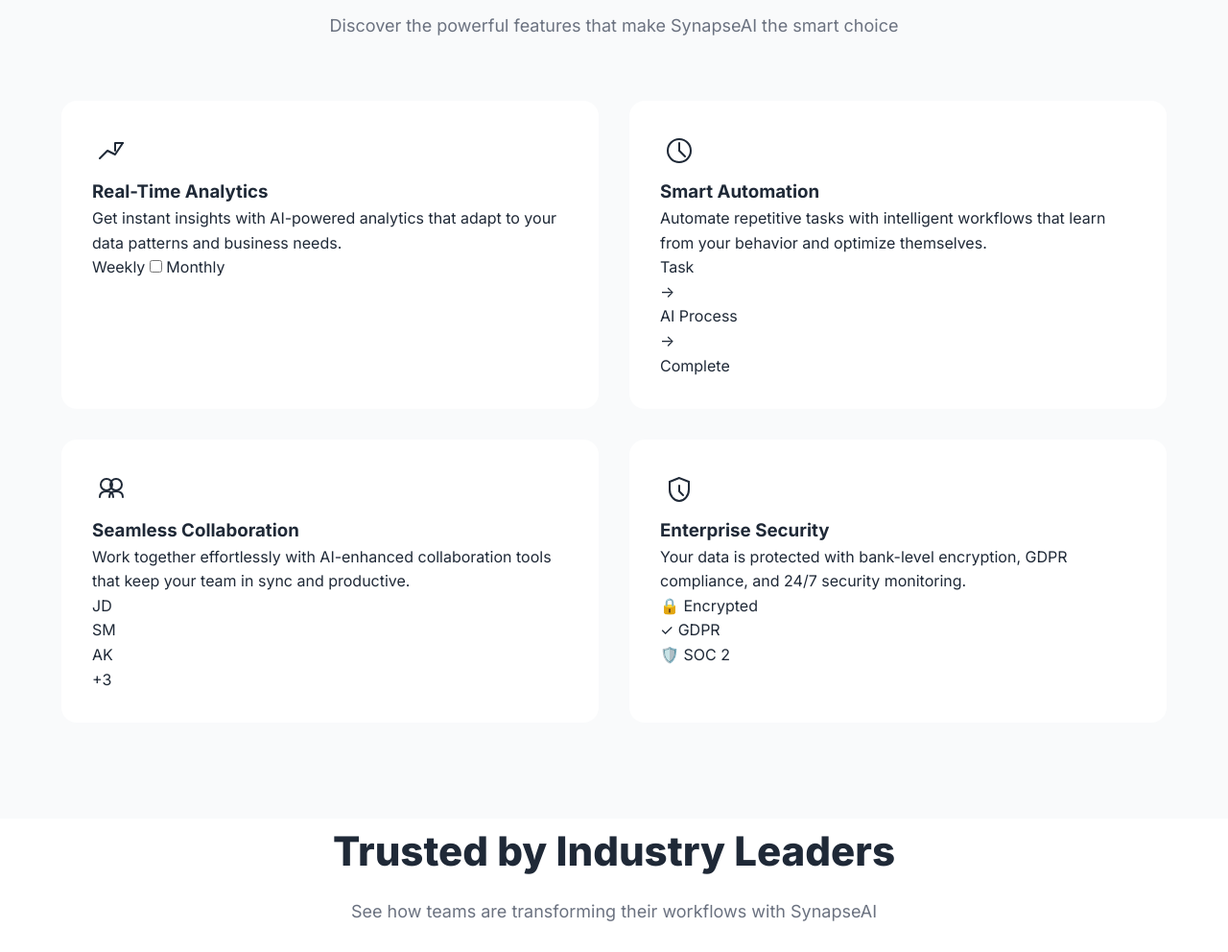
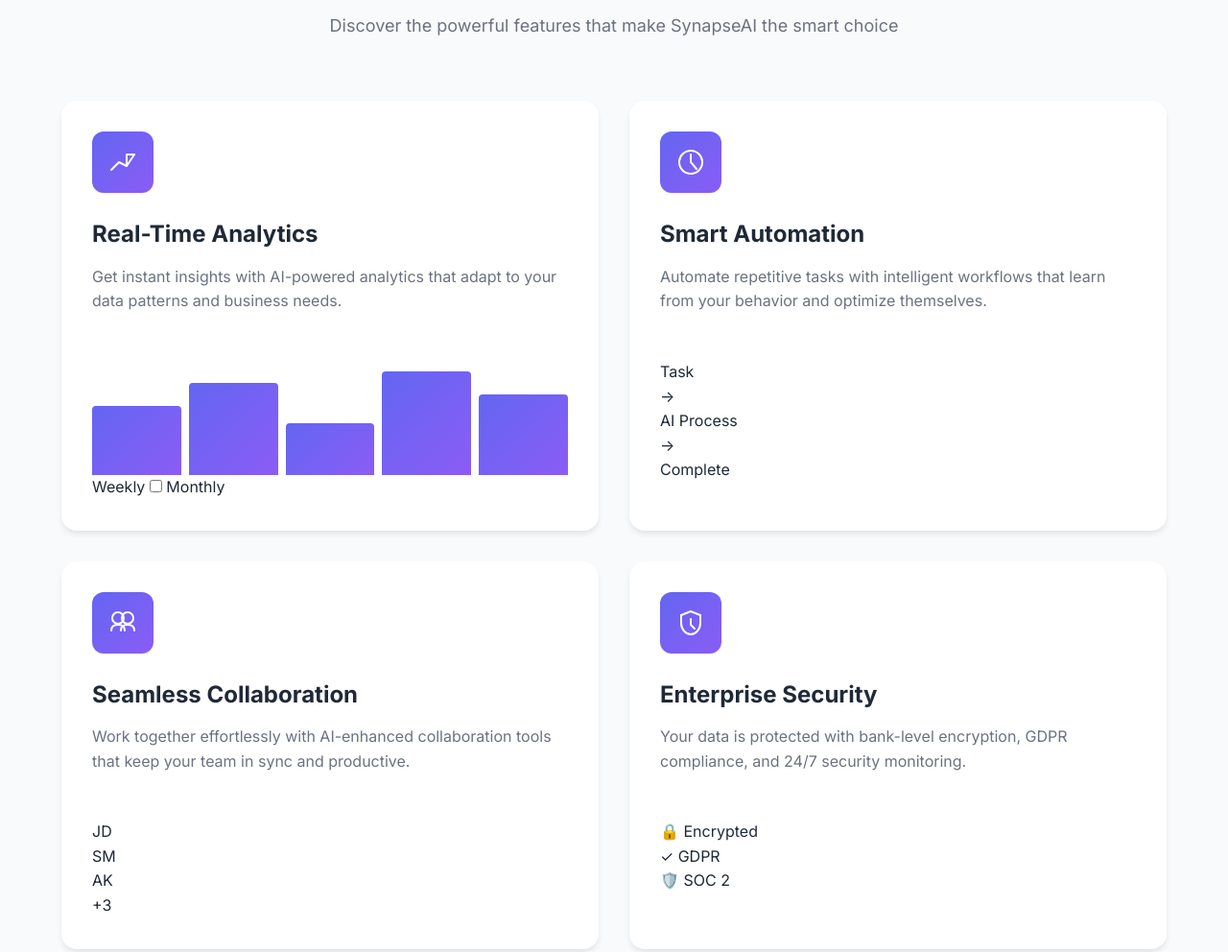
Before and after one commit to danishhly/SynapseAI, a website built with Vite: page index.html in a window 1280 px wide. Shown: the part 1866-2858 px from the top of the page at 96% size. Built offline with nearby package versions, Linux system fonts and the light colour scheme.

Commit message:
styles: feature cards and icons UI designed

```diff
--- a/index.html
+++ b/index.html
@@ -176,7 +176,7 @@
                 <div class="feature-icon">
                     <svg width="40" height="40" viewBox="0 0 40 40" fill="none" aria-hidden="true">
                         <path d="M8 28L16 20L24 24L32 12" stroke="currentColor" stroke-width="2" stroke-linecap="round" stroke-linejoin="round"/>
-                        <path d="M32 12H24V20" stroke="currentColor" stroke-width="2" stroke-linecap="round" stroke-linejoin="round"/>
+                        <path d="M32 12H24V24" stroke="currentColor" stroke-width="2" stroke-linecap="round" stroke-linejoin="round"/>
                     </svg>
                 </div>
                 <h3>Real-Time Analytics</h3>
@@ -205,7 +205,7 @@
                 <div class="feature-icon">
                     <svg width="40" height="40" viewBox="0 0 40 40" fill="none" aria-hidden="true">
                         <circle cx="20" cy="20" r="12" stroke="currentColor" stroke-width="2"/>
-                        <path d="M20 12V20L26 26" stroke="currentColor" stroke-width="2" stroke-linecap="round"/>
+                        <path d="M20 12V20L26 27" stroke="currentColor" stroke-width="2" stroke-linecap="round"/>
                     </svg>
                 </div>
                 <h3>Smart Automation</h3>
--- a/styles.css
+++ b/styles.css
@@ -524,4 +524,63 @@
     background: white;
     padding: 32px;
     border-radius: 16px;
+    border-radius: 16px;
+    box-shadow: var(--shadow-md);
+    transition: all 0.3s ease;
+    border: 2px solid transport;
 }
+.feature-card:hover{
+    transform: translateY(-4px);
+    box-shadow: var(--shadow-xl);
+    border-color: var(--primary-color);
+}
+.feature-icon {
+    width: 64px;
+    height: 64px;
+    background: var(--gradient-primary);
+    border-radius: 12px;
+    display:flex;
+    align-items: center;
+    justify-content: center;
+    color: white;
+    margin-bottom: 24px;
+}
+.feature-card h3 {
+    font-size: 24px;
+    font-weight: 700;
+    margin-bottom: 12px;
+    color: var(--tetx-primary);
+}
+
+.feature-card p {
+    color: var(--text-secondary);
+    margin-bottom: 24px;
+    line-height: 1.6;
+}
+
+.feature-interactive {
+    margin-top: 24px;
+    padding-top: 24px;
+    border-top: 1px solid var(--border-color);
+}
+
+.chat-preview {
+    background: var(--bg-secondary);
+    padding: 20px;
+    border-radius: 8px;
+    margin-bottom: 16px;
+}
+
+.chart-bars {
+    display: flex;
+    align-items: flex-end;
+    gap: 8px;
+    height: 120px;
+}
+
+.bar{
+    flex: 1;
+    background: var(--gradient-primary);
+    border-radius: 4px 4px 0 0;
+    transition: height 0.3s ease;
+}
```
